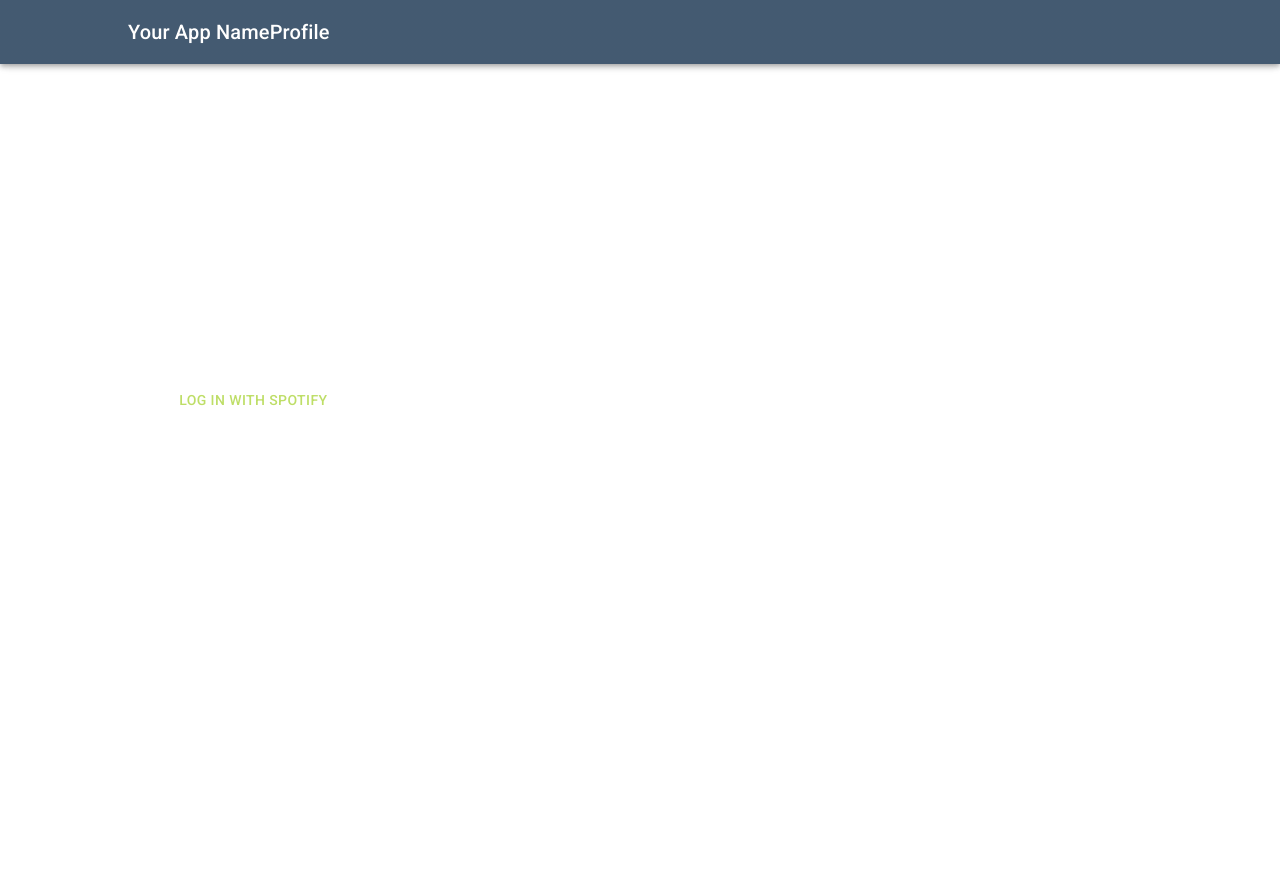
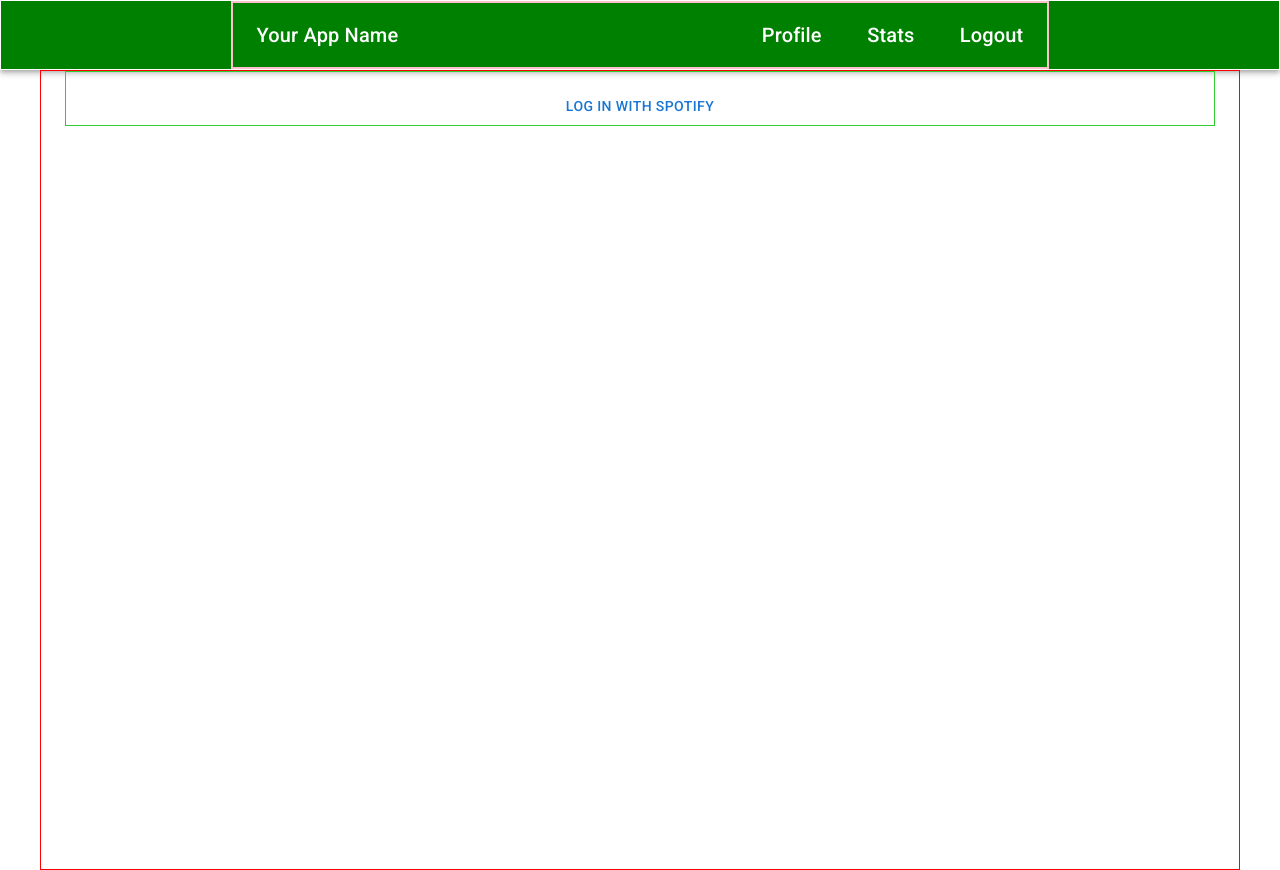
Before and after one commit to stu-wd/mop-frontend, a React (Vite) app: page / in a window 1280 px wide. Before the commit the page ends 800 px from the top, so only its background shows below. Built offline with nearby package versions, Linux system fonts and the light colour scheme.

Commit message:
semi-feat: things are centered, but it's ever so slightly off the page

```diff
--- a/src/components/AppBar.tsx
+++ b/src/components/AppBar.tsx
@@ -1,16 +1,39 @@
 import { AppBar as MuiAppBar, Toolbar, Typography } from '@mui/material';
+import { Box } from '@mui/system';
 
 export const SpotifyAppBar = () => {
   return (
-    <MuiAppBar>
+    <MuiAppBar
+      position="static"
+      sx={{
+        backgroundColor: 'green',
+        border: '1px solid white',
+      }}
+    >
       <Toolbar
         sx={{
           margin: 'auto',
-          width: '80%',
+          width: '60%',
+          border: '2px solid pink',
         }}
       >
-        <Typography variant="h6">Your App Name</Typography>
-        <Typography variant="h6">Profile</Typography>
+        <Typography variant="h6" sx={{ flexGrow: 1 }}>
+          Your App Name
+        </Typography>
+        <Box
+          sx={{
+            display: 'flex',
+            flexGrow: 0.25,
+            // flexDirection: 'row',
+            justifyContent: 'space-between',
+            // border: '1px solid blue',
+            // alignItems: 'end',
+          }}
+        >
+          <Typography variant="h6">Profile</Typography>
+          <Typography variant="h6">Stats</Typography>
+          <Typography variant="h6">Logout</Typography>
+        </Box>
       </Toolbar>
     </MuiAppBar>
   );
--- a/src/components/Layout.tsx
+++ b/src/components/Layout.tsx
@@ -1,35 +1,141 @@
-import '@fontsource/roboto/300.css';
-import '@fontsource/roboto/400.css';
-import '@fontsource/roboto/500.css';
-import '@fontsource/roboto/700.css';
+// // import '@fontsource/roboto/300.css';
+// // import '@fontsource/roboto/400.css';
+// // import '@fontsource/roboto/500.css';
+// // import '@fontsource/roboto/700.css';
+// // import { useSpotifyStore } from '../store';
+// // import { Container } from '@mui/system';
+// // import { SpotifyAppBar } from './AppBar';
+
+// // type LayoutProps = {
+// //   children: React.ReactNode;
+// // };
+
+// // const Layout: React.FC<LayoutProps> = ({ children }) => {
+// //   const { isLoggedIn, spotifyUser } = useSpotifyStore.getState();
+
+// //   console.log({ isLoggedIn, spotifyUser });
+
+// //   return (
+// //     <>
+// //       <SpotifyAppBar />
+// //       <Container sx={{ width: '100vw', border: '1px solid red' }}>
+// //         <Container
+// //           maxWidth={'xl'}
+// //           sx={{
+// //             margin: 'auto',
+// //             // width: 'inherit',
+// //             display: 'flex',
+// //             justifyContent: 'center',
+// //             alignItems: 'center',
+// //             border: '1px solid limegreen',
+// //           }}
+// //         >
+// //           {children}
+// //         </Container>
+// //       </Container>
+// //     </>
+// //   );
+// // };
+
+// // export default Layout;
+// import React from 'react';
+// import { useSpotifyStore } from '../store';
+// import { Container, ThemeProvider } from '@mui/system';
+// import { SpotifyAppBar } from './AppBar';
+// import CssBaseline from '@mui/material/CssBaseline';
+// import { createTheme } from '@mui/material/styles';
+
+// type LayoutProps = {
+//   children: React.ReactNode;
+// };
+
+// const theme = createTheme();
+
+// const Layout: React.FC<LayoutProps> = ({ children }) => {
+//   const { isLoggedIn, spotifyUser } = useSpotifyStore.getState();
+
+//   console.log({ isLoggedIn, spotifyUser });
+
+//   return (
+//     <ThemeProvider theme={theme}>
+//       <SpotifyAppBar />
+//       <Container sx={{ minHeight: '100vh', border: '1px solid red' }}>
+//         <Container
+//           maxWidth={'xl'}
+//           sx={{
+//             margin: 'auto',
+//             display: 'flex',
+//             flexDirection: 'column',
+//             justifyContent: 'flex-start', // Align to the top
+//             alignItems: 'center',
+//             border: '1px solid limegreen',
+//             paddingTop: theme.spacing(2), // Add some space at the top
+//           }}
+//         >
+//           {children}
+//         </Container>
+//       </Container>
+//     </ThemeProvider>
+//   );
+// };
+
+// export default Layout;
+
+import React from 'react';
 import { useSpotifyStore } from '../store';
-import { Container } from '@mui/system';
+import { Box, Container, ThemeProvider } from '@mui/system';
 import { SpotifyAppBar } from './AppBar';
+import { createTheme } from '@mui/material/styles';
 
 type LayoutProps = {
   children: React.ReactNode;
 };
 
+const theme = createTheme();
+
 const Layout: React.FC<LayoutProps> = ({ children }) => {
-  const { isLoggedIn, mode, spotifyUser } = useSpotifyStore.getState();
+  const { isLoggedIn, spotifyUser } = useSpotifyStore.getState();
 
   console.log({ isLoggedIn, spotifyUser });
 
   return (
-    <>
-      <Container sx={{ minWidth: '100vw' }}>
+    <ThemeProvider theme={theme}>
+      <Box
+        display={'flex'}
+        flexDirection={'column'}
+        minWidth={'100vw'}
+        sx={
+          {
+            // overflowX: 'hidden',
+            // margin: 0,
+            // padding: 0,
+          }
+        }
+      >
         <SpotifyAppBar />
         <Container
-          maxWidth={'xl'}
           sx={{
-            margin: 'auto',
-            width: '80%',
+            minHeight: '100vh',
+            border: '1px solid red',
           }}
         >
-          {children}
+          <Container
+            maxWidth={'xl'}
+            sx={{
+              margin: 'auto',
+              display: 'flex',
+              flexDirection: 'column',
+              justifyContent: 'center', // Center horizontally
+              alignItems: 'center', // Center vertically
+              border: '1px solid limegreen',
+              paddingTop: theme.spacing(2), // Add some space at the top
+            }}
+          >
+            {children}
+          </Container>
         </Container>
-      </Container>
-    </>
+      </Box>
+    </ThemeProvider>
   );
 };
 
```
